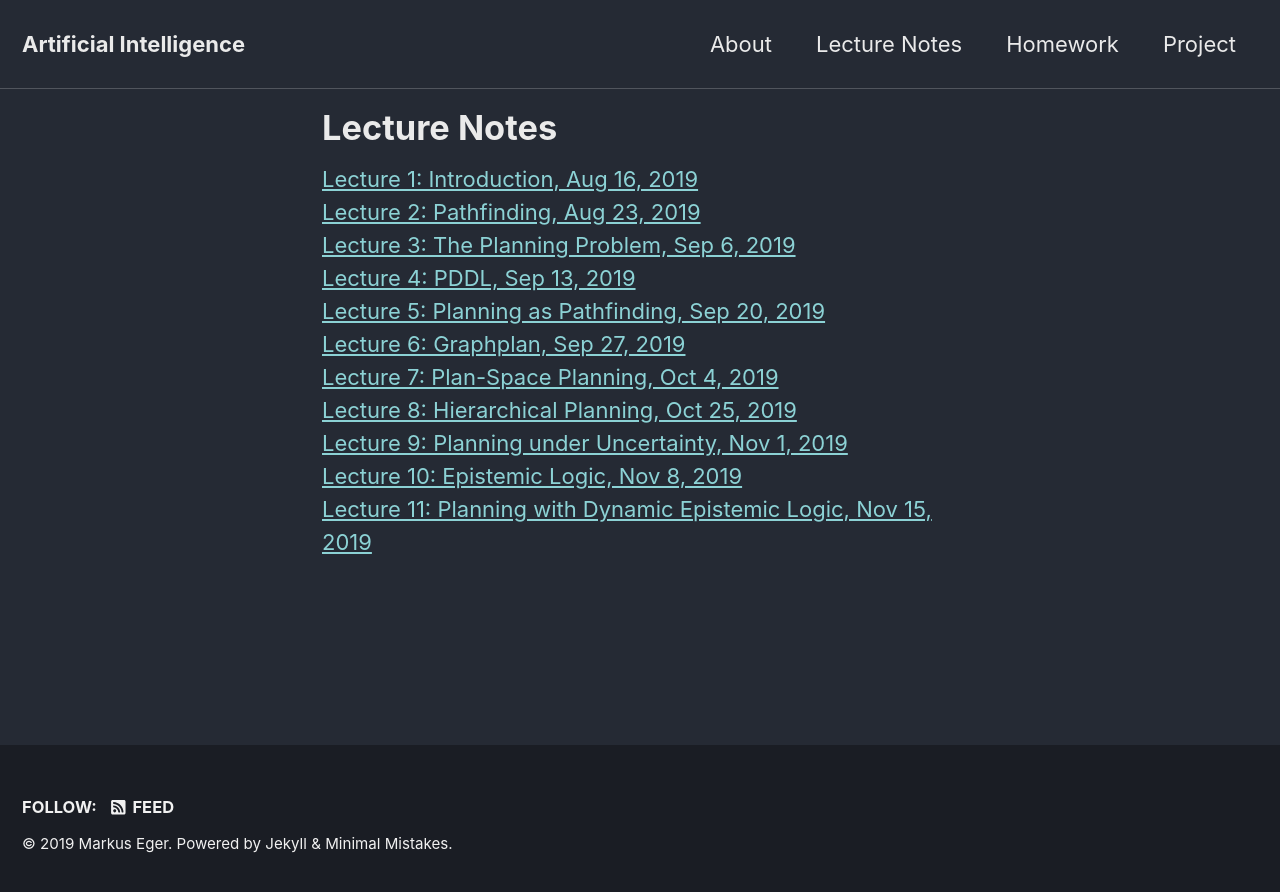
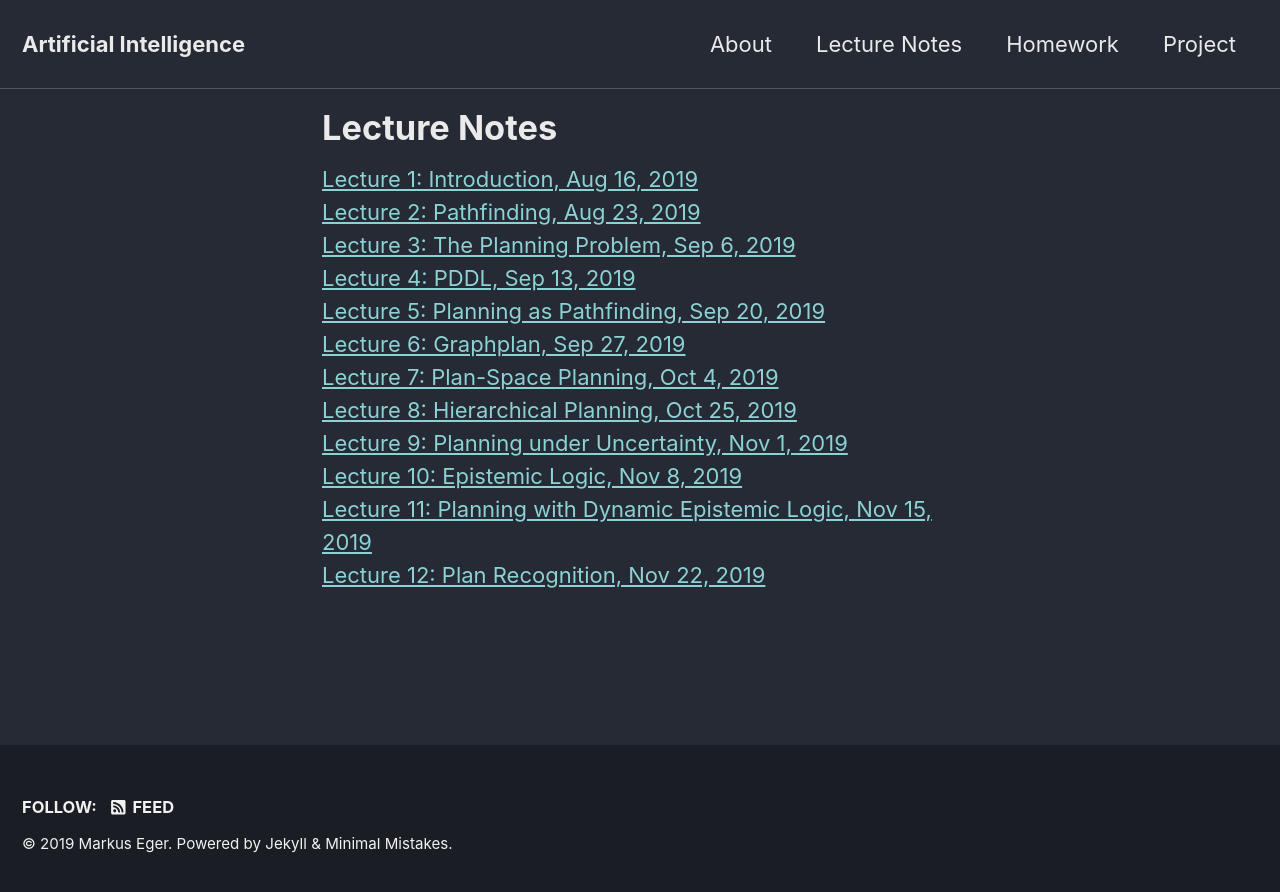
Before and after one commit to yawgmoth/PF-3335, a Jekyll site: the page built from _pages/slides.html, in a window 1280 px wide. Shown: the top 892 px of the page. Built offline with Jekyll 4.4.1, drawn with Linux system fonts in a browser that asks for light colours; cached includes are drawn as plain includes; nearby versions of some CDN libraries.

Commit message:
add lecture 12 slides

```diff
--- a/_pages/lecture12.html
+++ b/_pages/lecture12.html
@@ -1,3 +1,6 @@
+---
+permalink: /slides/lecture12.html
+---
 <!DOCTYPE html>
 <html>
   <head>
--- a/_pages/slides.html
+++ b/_pages/slides.html
@@ -19,5 +19,5 @@ categories: [frontpage]
 <a href="lecture9.html">Lecture 9: Planning under Uncertainty, Nov 1, 2019</a><br/>
 <a href="lecture10.html">Lecture 10: Epistemic Logic, Nov 8, 2019</a><br/>
 <a href="lecture11.html">Lecture 11: Planning with Dynamic Epistemic Logic, Nov 15, 2019</a><br/>
-<!--<a href="lecture12.html">Lecture 12: Plan Recognition, Nov 22, 2019</a><br/>
-<a href="lecture13.html">Lecture 13: Applications, Nov 29, 2019</a><br/>--!>
+<a href="lecture12.html">Lecture 12: Plan Recognition, Nov 22, 2019</a><br/>
+<!--<a href="lecture13.html">Lecture 13: Applications, Nov 29, 2019</a><br/>--!>
```
